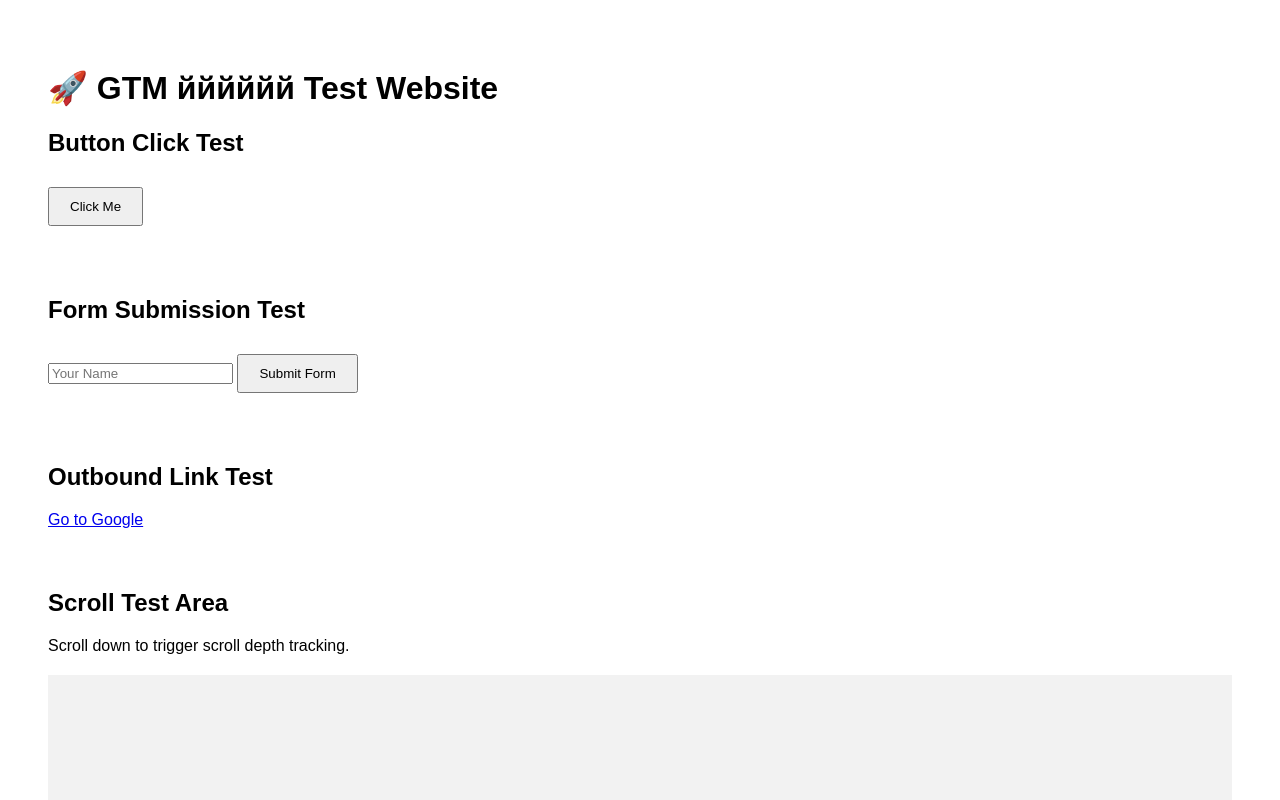
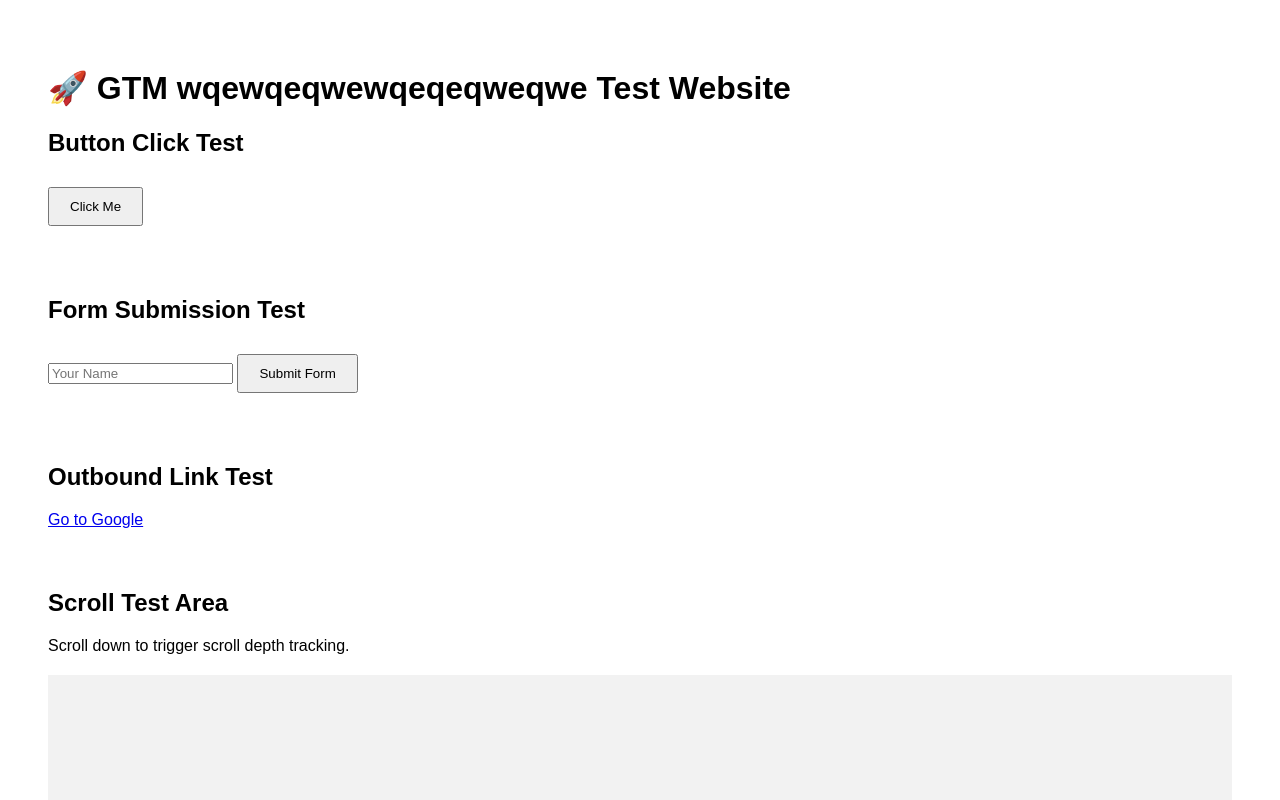
Before and after one commit to ram2k/testSite, a plain HTML site: page index.html in a window 1280 px wide. Shown: the top 800 px of the page. Drawn offline with Linux system fonts and the light colour scheme.

Commit message:
Update index.html

```diff
--- a/index.html
+++ b/index.html
@@ -30,7 +30,7 @@ height="0" width="0" style="display:none;visibility:hidden"></iframe></noscript>
 <!-- End Google Tag Manager (noscript) -->
 
 
-<h1>🚀 GTM йййййй  Test Website</h1>
+<h1>🚀 GTM wqewqeqwewqeqeqweqwe  Test Website</h1>
 
 <!-- Button Click Test -->
 <section>
```
